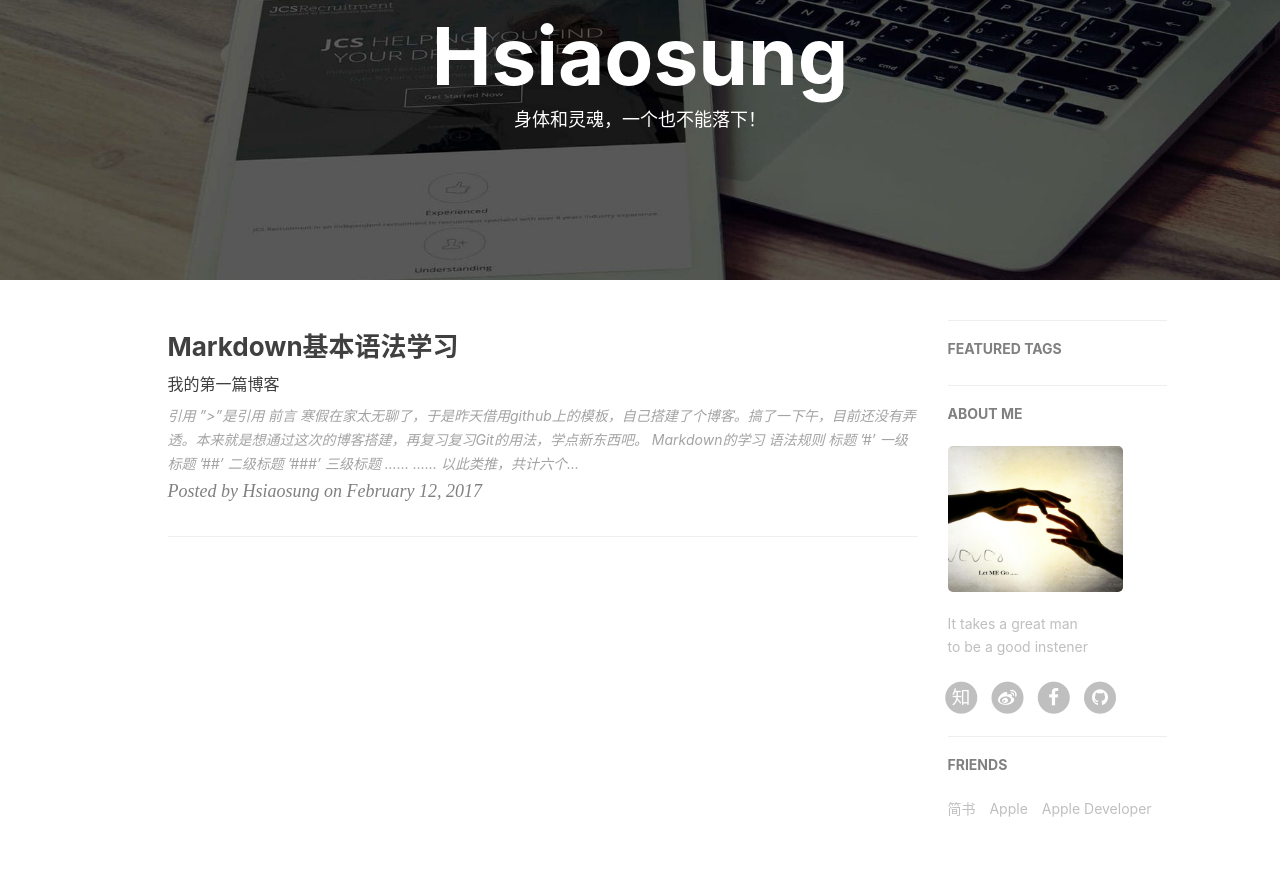
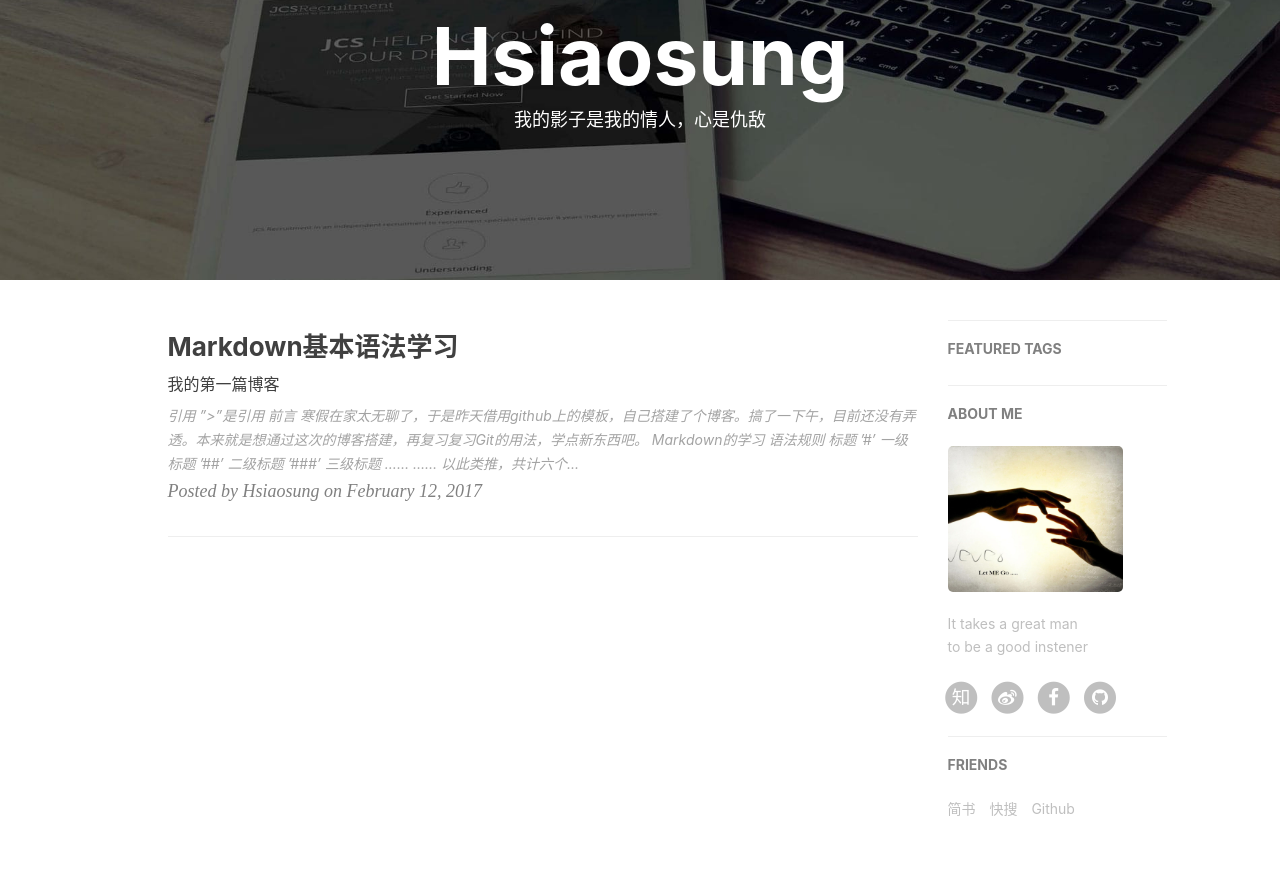
Before and after one commit to qixiaosong/qixiaosong.github.io, a Jekyll site: the page built from index.html, in a window 1280 px wide. Shown: the part 138-1020 px from the top of the page. Built offline with Jekyll 4.4.1, drawn with Linux system fonts in a browser that asks for light colours; nearby versions of some CDN libraries; the list of posts is cut into pages by our own code; comment, search, counter and statistics services are not loaded.

Commit message:
second revise about.html

```diff
--- a/_config.yml
+++ b/_config.yml
@@ -95,10 +95,10 @@ friends: [
         title: "简书",
         href: "http://www.jianshu.com/users/f237a6c99f68/timeline"
     },{
-        title: "Apple",
-        href: "https://apple.com"
+        title: "快搜",
+        href: "http://search.chongbuluo.com/"
     },{
-        title: "Apple Developer",
-        href: "https://developer.apple.com/"
+        title: "Github",
+        href: "https://github.com/"
     }
 ]
--- a/_layouts/default.html
+++ b/_layouts/default.html
@@ -14,7 +14,7 @@
 
 
 <!-- Image to hack wechat -->
-<img src="/img/icon_wechat.png" width="0" height="0" />
+<img src="/img/song.jpg" width="0" height="0" />
 <!-- Migrate from head to bottom, no longer block render and still work -->
 
 </body>
--- a/index.html
+++ b/index.html
@@ -1,6 +1,6 @@
 ---
 layout: page
-description: "身体和灵魂，一个也不能落下！"
+description: "我的影子是我的情人，心是仇敌"
 ---
 
 {% for post in paginator.posts %}
```
Also changed, not shown: _posts/2017-02-12-markdown基本语法学习.md (+2 -1 lines).
